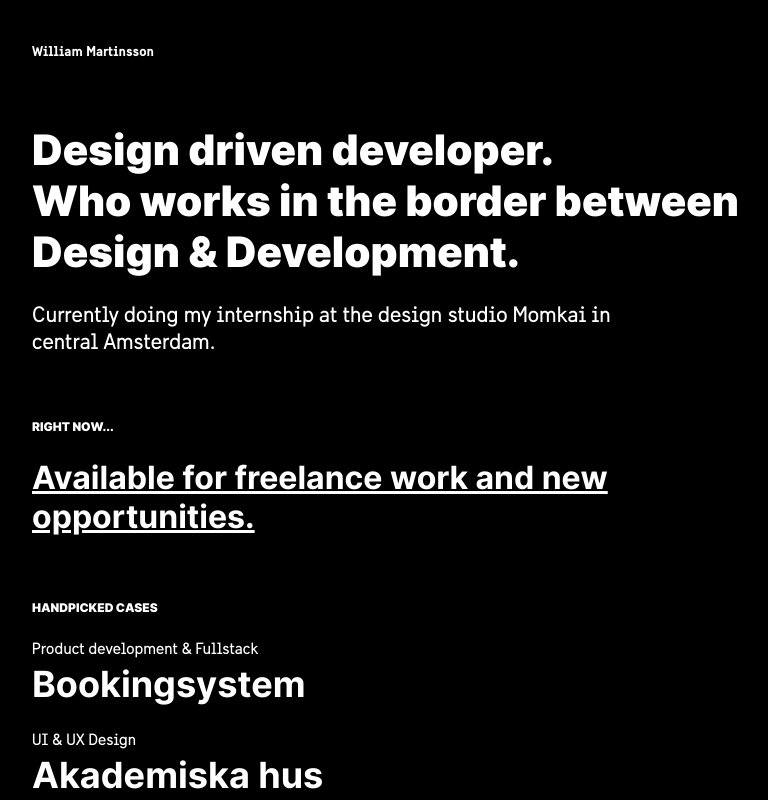
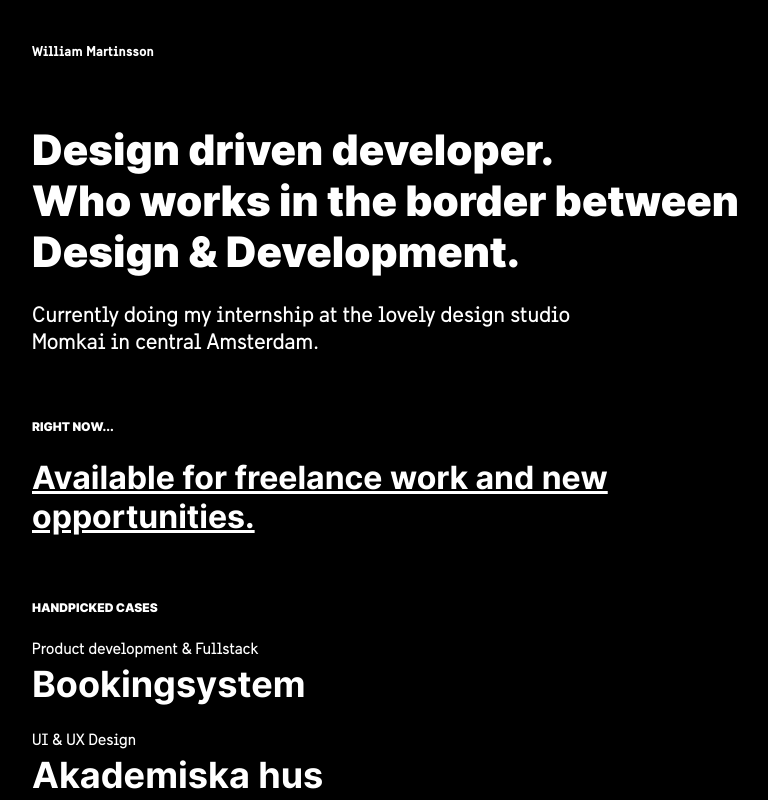
Before and after one commit to Marwil96/william, a React (Create React App) app: page / in a window 1280 px wide. Shown: the top 800 px of the page, without its empty margins (32-800 px from the left). Built offline with nearby package versions, Linux system fonts and the light colour scheme.

Commit message:
changed subtitle

```diff
--- a/src/components/Homepage.jsx
+++ b/src/components/Homepage.jsx
@@ -17,7 +17,7 @@ class Homepage extends Component {
       <div className="container">
         <MainTextBlock
             title={<h1>Design driven developer.<br/> <h1 className='MainTextBlock-desktop'>Who works in the border between <br/> Design & Development.</h1></h1>}
-            subtitle="Currently doing my internship at the design studio Momkai in central Amsterdam."
+            subtitle="Currently doing my internship at the lovely design studio Momkai in central Amsterdam."
         />
         <Label label='Right now...' />
         <a href='mailto:marwil1996@gmail.com' className="alertText">Available for freelance work and new opportunities.</a>
```
